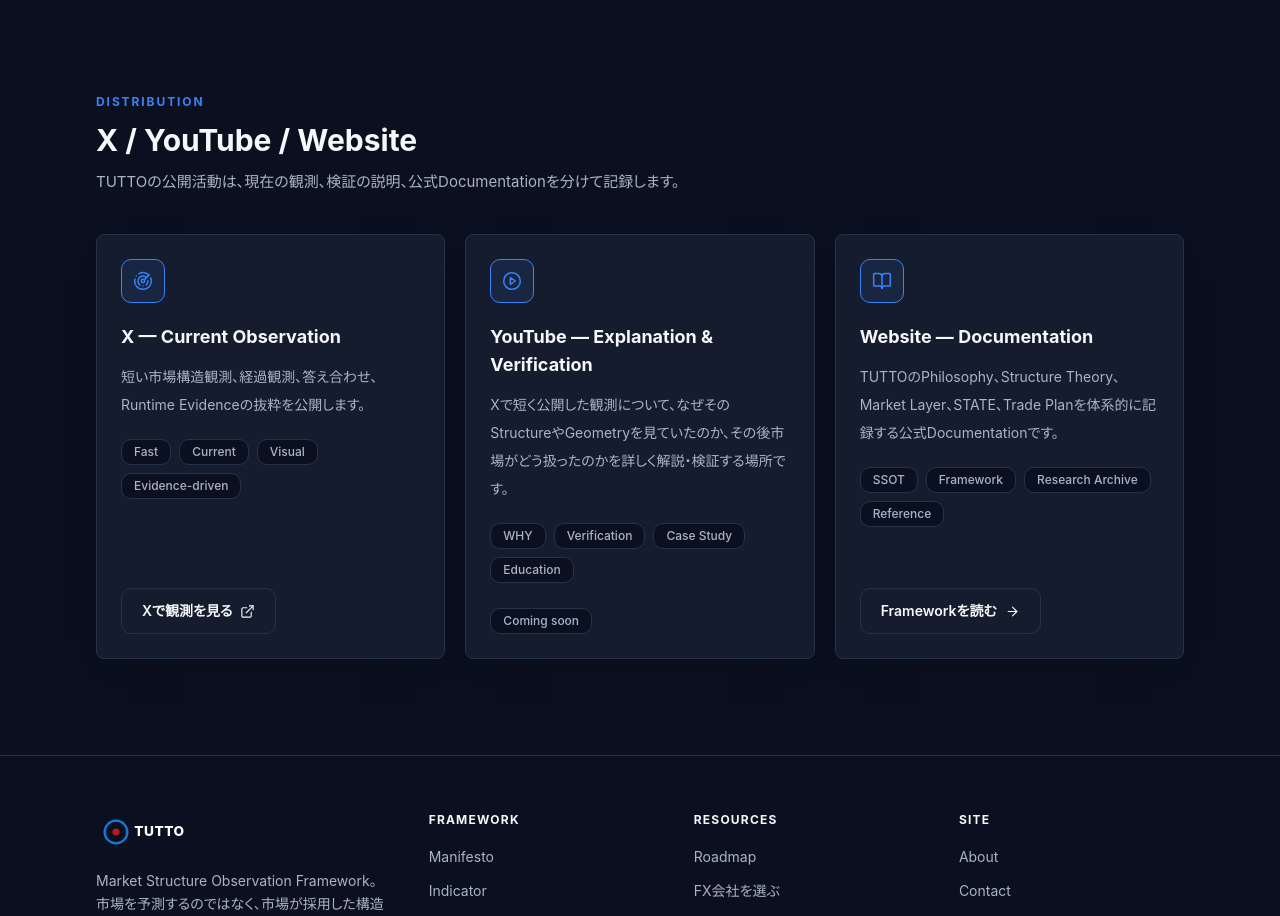
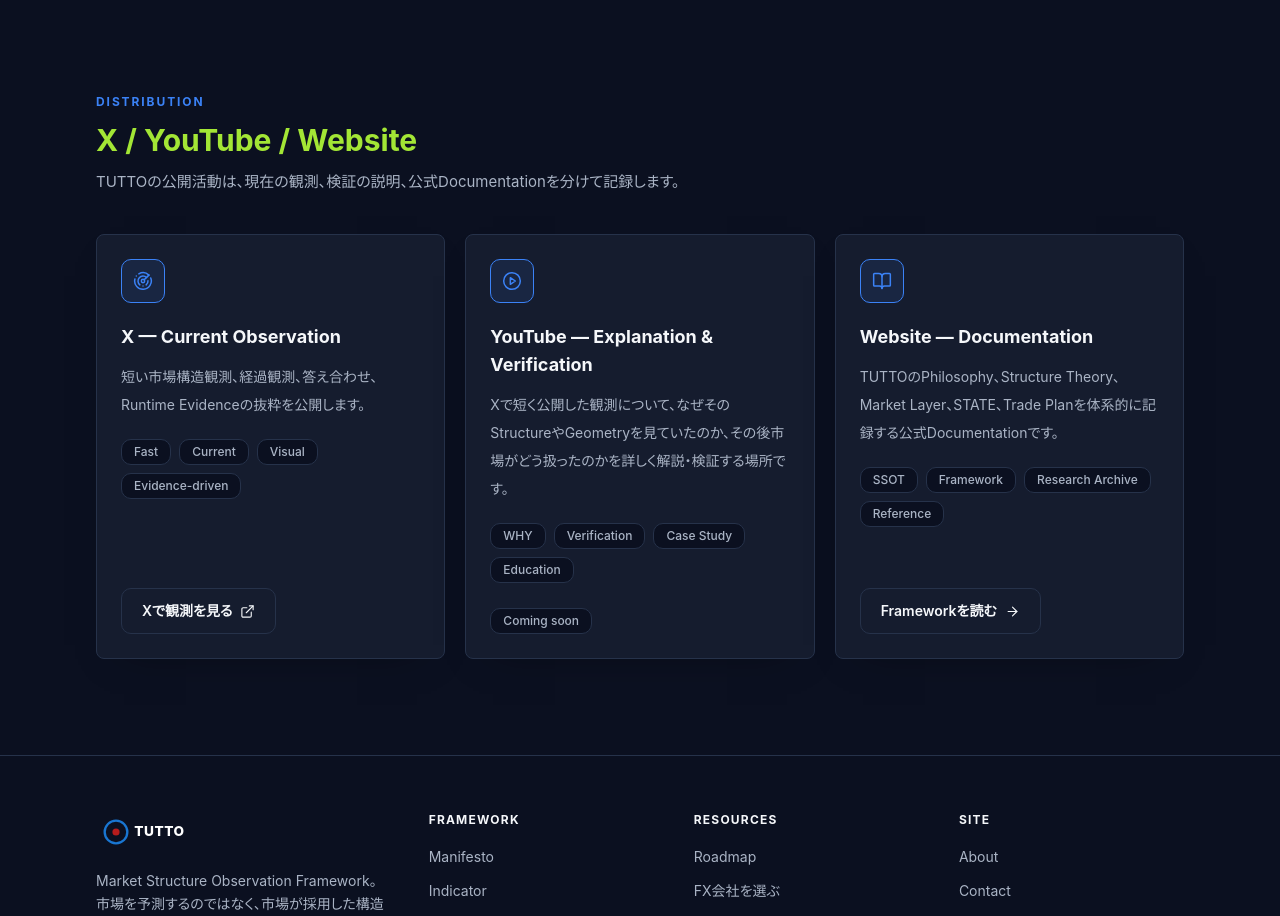
Before and after one commit to richfulllife923-ux/fx-education-site, a Next.js app: page / in a window 1280 px wide. Shown: the part 1840-2756 px from the top of the page. Built offline with nearby package versions, Linux system fonts and the light colour scheme.

Commit message:
highlight distribution heading

```diff
--- a/app/page.tsx
+++ b/app/page.tsx
@@ -149,6 +149,7 @@
         <SectionHeading
           eyebrow="Distribution"
           title="X / YouTube / Website"
+          titleClassName="text-lime-400"
           description="TUTTOの公開活動は、現在の観測、検証の説明、公式Documentationを分けて記録します。"
         />
         <div className="grid grid-cols-1 gap-5 lg:grid-cols-3">
--- a/components/SectionHeading.tsx
+++ b/components/SectionHeading.tsx
@@ -1,18 +1,20 @@
 export default function SectionHeading({
   eyebrow,
   title,
+  titleClassName = "text-text-primary",
   description,
   align = "left",
 }: {
   eyebrow?: string;
   title: string;
+  titleClassName?: string;
   description?: string;
   align?: "left" | "center";
 }) {
   return (
     <div className={`mb-10 ${align === "center" ? "mx-auto max-w-2xl text-center" : "max-w-2xl"}`}>
       {eyebrow && <p className={`eyebrow ${align === "center" ? "justify-center" : ""}`}>{eyebrow}</p>}
-      <h2 className="text-2xl font-bold text-text-primary sm:text-3xl">{title}</h2>
+      <h2 className={`text-2xl font-bold sm:text-3xl ${titleClassName}`}>{title}</h2>
       {description && <p className="mt-3 text-[15px] leading-relaxed text-text-secondary">{description}</p>}
     </div>
   );
```
